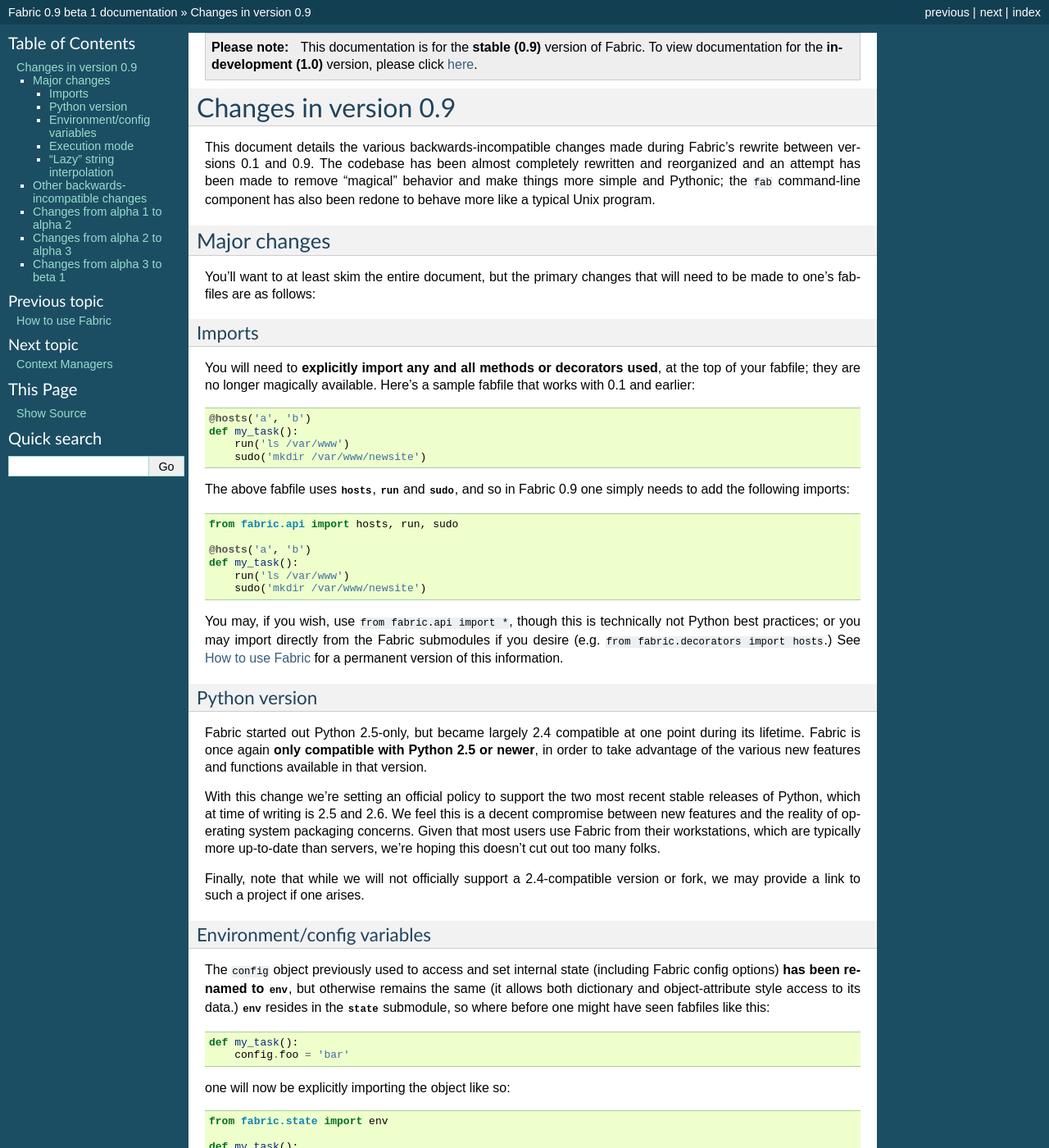
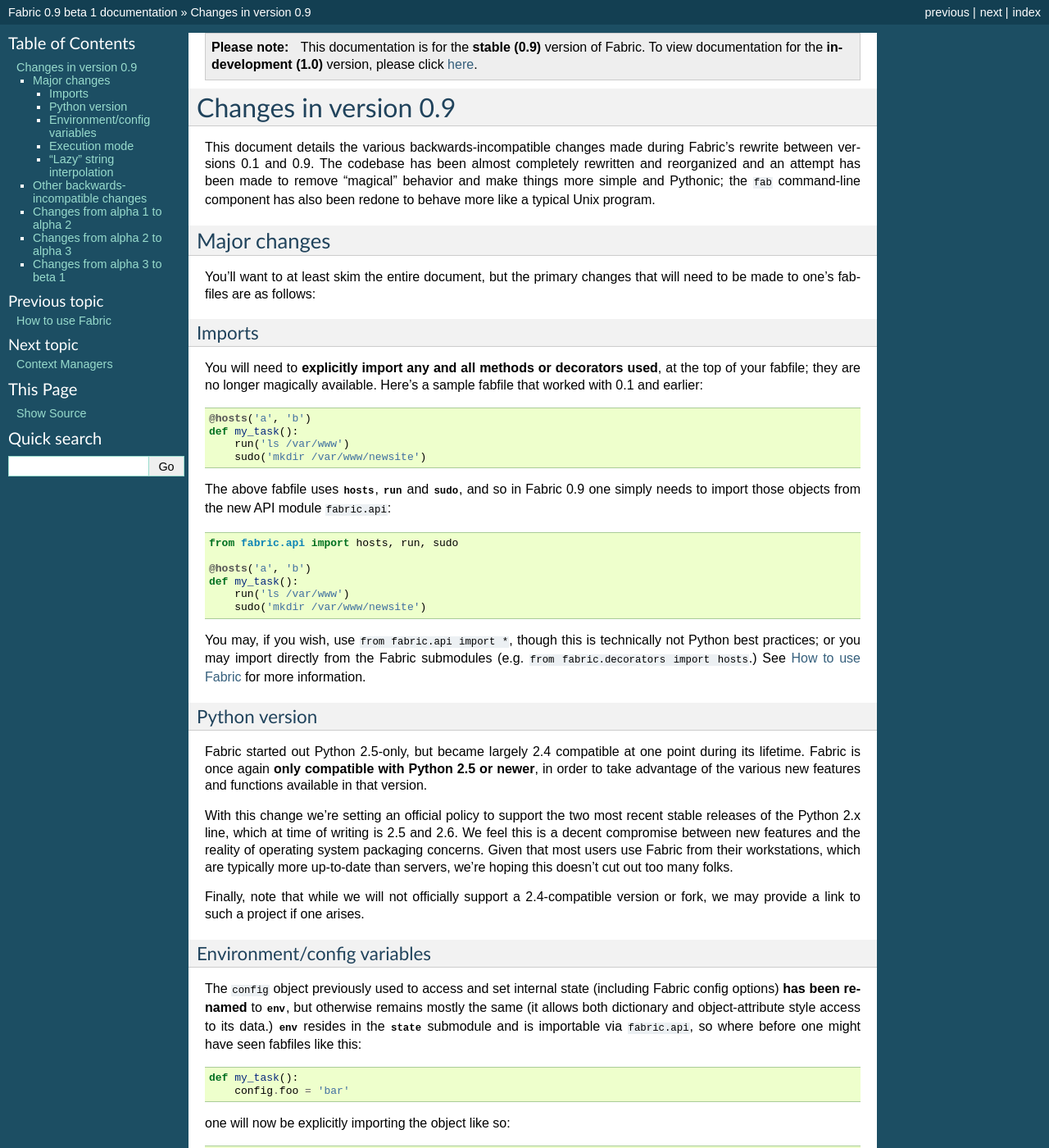
Before and after one commit to fabric/fabric, a Sphinx documentation site: the page built from docs/compatibility.rst, in a window 1280 px wide and 1400 px high. Shown: the whole window at 82% size. Built offline with Sphinx 7.4.7, drawn with Linux system fonts in a browser that asks for light colours; some of the changed text lies outside the part shown.

Commit message:
Edit pass on compatibility documentation.

```diff
--- a/docs/compatibility.rst
+++ b/docs/compatibility.rst
@@ -21,7 +21,7 @@
 
 You will need to **explicitly import any and all methods or decorators used**,
 at the top of your fabfile; they are no longer magically available. Here's a
-sample fabfile that works with 0.1 and earlier::
+sample fabfile that worked with 0.1 and earlier::
 
      @hosts('a', 'b')
      def my_task():
@@ -29,7 +29,7 @@
          sudo('mkdir /var/www/newsite')
 
 The above fabfile uses `hosts`, `run` and `sudo`, and so in Fabric 0.9 one
-simply needs to add the following imports::
+simply needs to import those objects from the new API module ``fabric.api``::
 
      from fabric.api import hosts, run, sudo
 
@@ -40,8 +40,8 @@
 
 You may, if you wish, use ``from fabric.api import *``, though this is
 technically not Python best practices; or you may import directly from the
-Fabric submodules if you desire (e.g. ``from fabric.decorators import hosts``.)
-See :doc:`usage` for a permanent version of this information.
+Fabric submodules (e.g. ``from fabric.decorators import hosts``.)
+See :doc:`usage` for more information.
 
 Python version
 --------------
@@ -52,11 +52,11 @@
 functions available in that version.
 
 With this change we're setting an official policy to support the two most
-recent stable releases of Python, which at time of writing is 2.5 and 2.6. We
-feel this is a decent compromise between new features and the reality of
-operating system packaging concerns. Given that most users use Fabric from
-their workstations, which are typically more up-to-date than servers, we're
-hoping this doesn't cut out too many folks.
+recent stable releases of the Python 2.x line, which at time of writing is 2.5
+and 2.6. We feel this is a decent compromise between new features and the
+reality of operating system packaging concerns. Given that most users use
+Fabric from their workstations, which are typically more up-to-date than
+servers, we're hoping this doesn't cut out too many folks.
 
 Finally, note that while we will not officially support a 2.4-compatible
 version or fork, we may provide a link to such a project if one arises.
@@ -65,17 +65,18 @@
 ----------------------------
 
 The ``config`` object previously used to access and set internal state
-(including Fabric config options) **has been renamed to** :data:`env`, but
-otherwise remains the same (it allows both dictionary and object-attribute
-style access to its data.) :data:`env` resides in the :mod:`state` submodule,
-so where before one might have seen fabfiles like this::
+(including Fabric config options) **has been renamed** to :data:`env`, but
+otherwise remains mostly the same (it allows both dictionary and
+object-attribute style access to its data.) :data:`env` resides in the
+:mod:`state` submodule and is importable via ``fabric.api``, so where before
+one might have seen fabfiles like this::
 
     def my_task():
         config.foo = 'bar'
 
 one will now be explicitly importing the object like so::
 
-    from fabric.state import env
+    from fabric.api import env
 
     def my_task():
         env.foo = 'bar'
@@ -95,6 +96,10 @@
 statements and so forth, and allows operations like `run` to unambiguously
 return the output from the server.
 
+Other modes of execution such as the old "broad mode" may return as Fabric's
+internals are refactored and expanded, but for now we've simplified things, and
+broad mode made the most sense as the primary mode of use.
+
 "Lazy" string interpolation
 ---------------------------
 
@@ -105,6 +110,10 @@
 longer necessary and has been removed**. Because your tasks are executed once
 per host, you may simply refer to e.g. ``env.host_string`` (or ``env.host``,
 ``env.user`` and so forth) when building strings.
+
+As with the execution modes, a special string interpolation function or method
+that automatically makes use of ``env`` values may find its way back into
+Fabric at some point if a need becomes apparent.
 
 
 Other backwards-incompatible changes
@@ -124,7 +133,7 @@
   ``host``. This looks cleaner and feels more natural, and requires less
   typing. Users will naturally need to be careful not to override these
   variables, but the same holds true for e.g. Python's builtin methods and
-  types already, so not a big deal.
+  types already, so we felt it was worth the tradeoff.
 
 * Fabric's version header is no longer printed every time the program runs;
   you should now use the standard ``--version``/``-V`` command-line options to
@@ -196,9 +204,10 @@
   (living in :mod:`fabric.decorators`). When used to decorate a function, that
   function will only execute one time during the lifetime of a ``fab`` run.
   Thus, where you might have used ``invoke`` multiple times to ensure a given
-  command only runs once, you may now use `runs_once` instead.
+  command only runs once, you may now use `runs_once` to decorate the function
+  and then call it multiple times in a normal fashion.
 
-* It looks like the regex behavior of the ``validate`` argument of `prompt`
+* It looks like the regex behavior of the ``validate`` argument to `prompt`
   was never actually implemented. It now works as advertised.
 
 * Couldn't think of a good reason for `require` to be a decorator *and* a
@@ -231,16 +240,16 @@
 
   .. note::
 
-    The execution model is still subject to change, pending feedback during the
-    alpha. Please don't hesitate to email the list or the developers if you have
-    a use case that needs something Fabric doesn't provide right now!
+    The execution model is still subject to change as Fabric evolves. Please
+    don't hesitate to email the list or the developers if you have a use case
+    that needs something Fabric doesn't provide right now!
 
 * Removed the old ``fab shell`` functionality, since the move to "just Python"
   should make vanilla ``python``/``ipython`` usage of Fabric much easier.
 
-    * May add it back in later as a convenient shortcut to what basically
-      amounts to running ``ipython`` + doing a handful of ``from fabric.foo
-      import bar`` calls.
+    * We may add it back in later as a convenient shortcut to what basically
+      amounts to running ``ipython`` and performing a handful of ``from
+      fabric.foo import bar`` calls.
 
 * The undocumented `fab_quiet` option has been replaced by a much more granular
   set of output controls. For more info, see :ref:`output-controls`.
@@ -321,23 +330,42 @@
 sections; apologies for the overall change in tense.
 
 * Add autodocs for fabric.contrib.console.
+
 * Minor cleanup to package init and setup.py.
+
 * Handle exceptions with strerror attributes that are None instead of strings.
+
 * contrib.files.append may now take a list of strings if desired.
+
 * Straighten out how prompt() deals with trailing whitespace
+
 * Add 'cd' context manager.
+
 * Update upload_template to correctly handle backing up target directories.
+
 * upload_template() can now use Jinja2 if it's installed and user asks for it.
+
 * Handle case where remote host SSH key doesn't match known_hosts.
+
 * Fix race condition in run/sudo.
+
 * Start fledgling FAQ; extended pty option to run(); related doc tweaks.
+
 * Bring local() in line with run()/sudo() in terms of .failed attribute.
+
 * Add dollar-sign backslash escaping to run/sudo.
+
 * Add FAQ question re: backgrounding processes.
+
 * Extend some of put()'s niceties to get(), plus docstring/comment updates
+
 * Add debug output of chosen fabfile for troubleshooting fabfile discovery.
+
 * Fix Python path bug which sometimes caused Fabric's internal fabfile to
   pre-empt user's fabfile during load phase.
+
 * Gracefully handle "display" for tasks with no docstring.
+
 * Fix edge case that comes up during some auth/prompt situations.
+
 * Handle carriage returns in output_thread correctly. Thanks to Brian Rosner.
```
Also changed, not shown: other parts of docs/compatibility.rst (+5 -6 lines).
